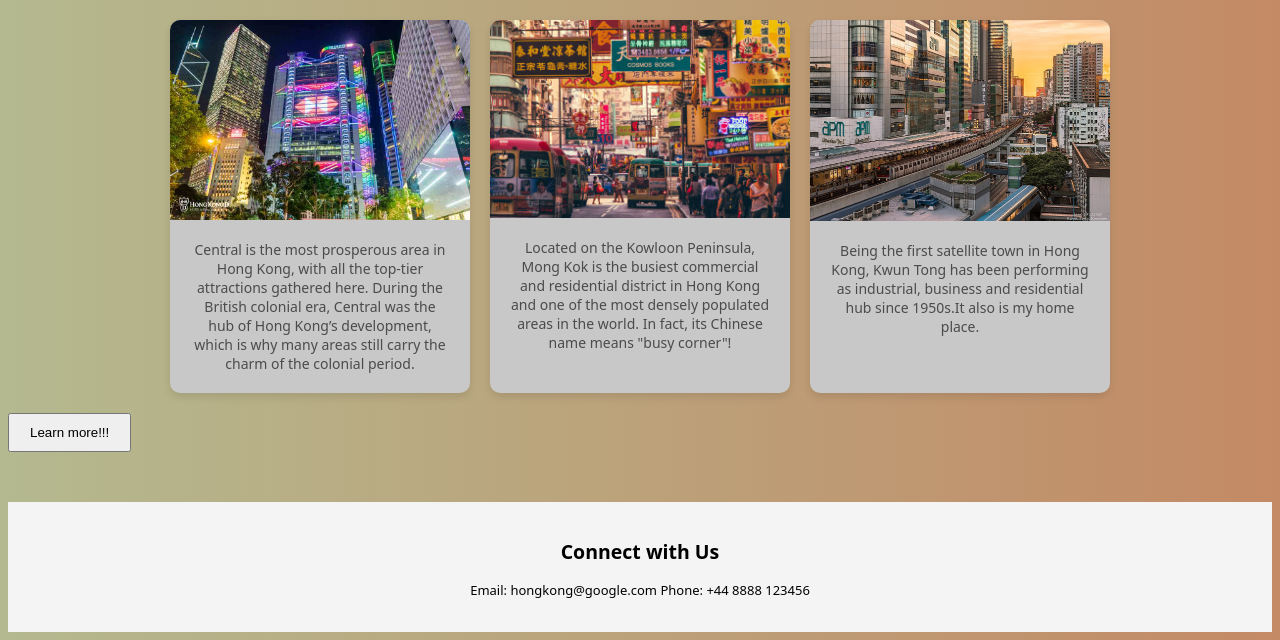
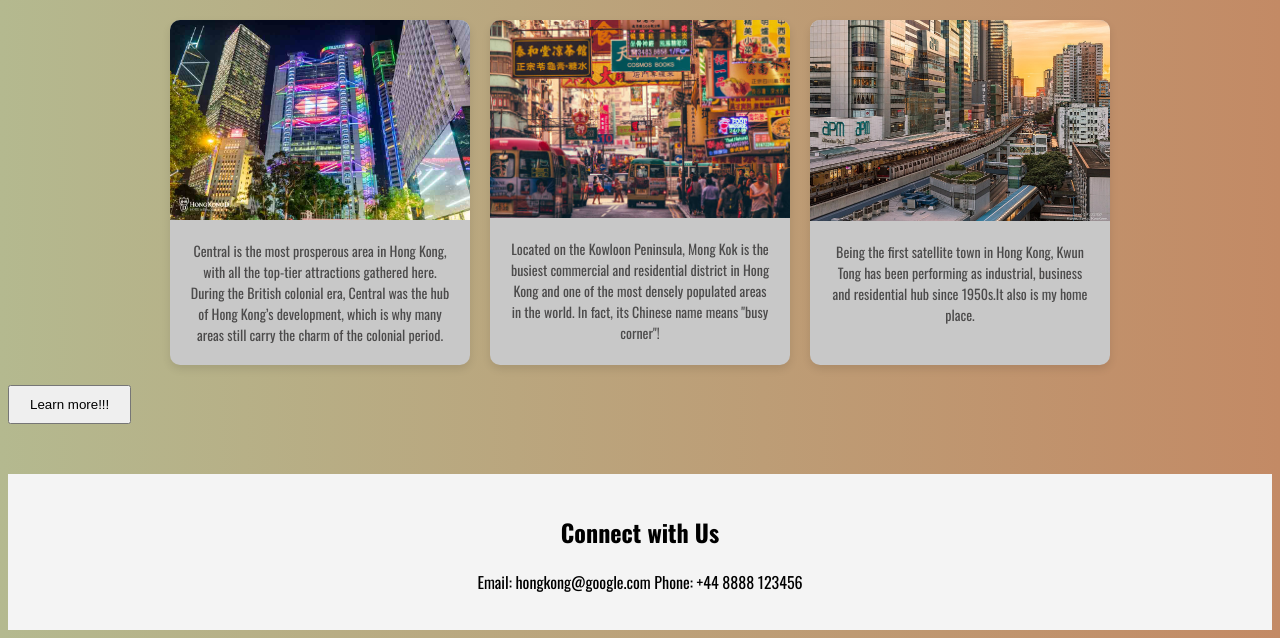
Before and after one commit to JanLlw/hometwon, a plain HTML site: page Hometown/index.html in a window 1280 px wide. Shown: the part 208-848 px from the top of the page. Drawn offline with nearby package versions, Linux system fonts and the light colour scheme.

Commit message:
Update styles.css

```diff
--- a/Hometown/styles.css
+++ b/Hometown/styles.css
@@ -1,15 +1,14 @@
 body {
 
-  font-family: "Bebas Neue", system-ui;
+  font-family: "Oswald", sans-serif;
   font-weight: 400;
   font-style: normal;
-  font-size:small;
+  font-size:medium;
   background: linear-gradient(to right, rgb(180, 185, 143), #c38a65);
 
+}
 
 
-
-}
 
 #header {
   color: #bbb5b1;
```
